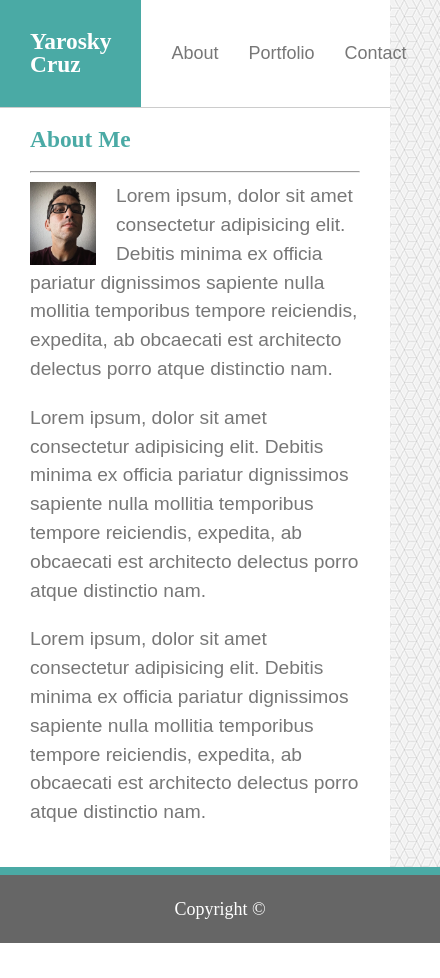
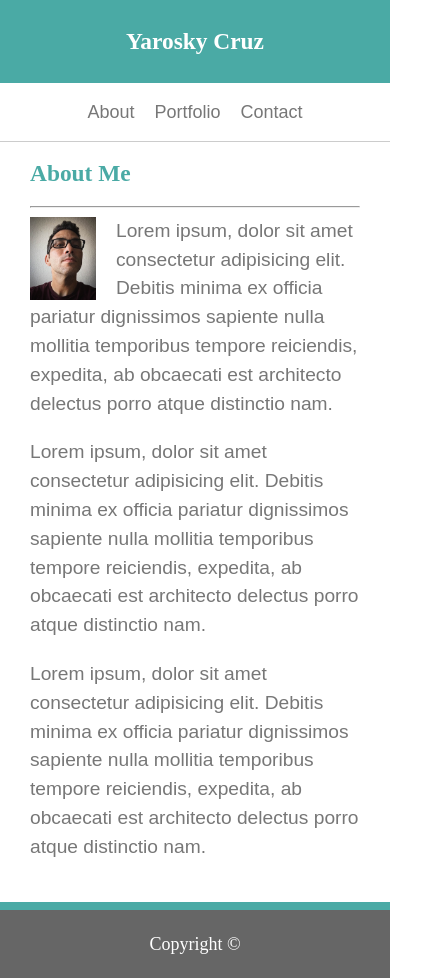
Before and after one commit to instareasy/portfolio, a plain HTML site: page index.html in a window 390 px wide. Shown: the whole page, 440 px wide, since content can reach past the window. Before the commit the page ends 943 px from the top, so only its background shows below. Drawn offline with Linux system fonts and the light colour scheme.

Commit message:
top navigation was made responsive with media queries

```diff
--- a/assets/css/style.css
+++ b/assets/css/style.css
@@ -126,9 +126,29 @@ form input[type=submit] {
 
 footer {
 	width: 100%;
-	padding: 25px;
+	padding: 25px 0px;
 	text-align: center;
 	background-color: #666666;
 	border-top: 8px solid #4aaaa5;
 	color: white;
 }
+
+/* MEDIA QUERIES */
+@media screen and (max-width: 768px) {
+	nav {
+		display: block;
+	}
+
+	#logo {
+		text-align: center;
+	}
+
+	nav .nav-items {
+		padding: 20px;
+		justify-content: center;
+	}
+
+	nav .nav-items li {
+		padding: 0px 10px;
+	}
+}
```
